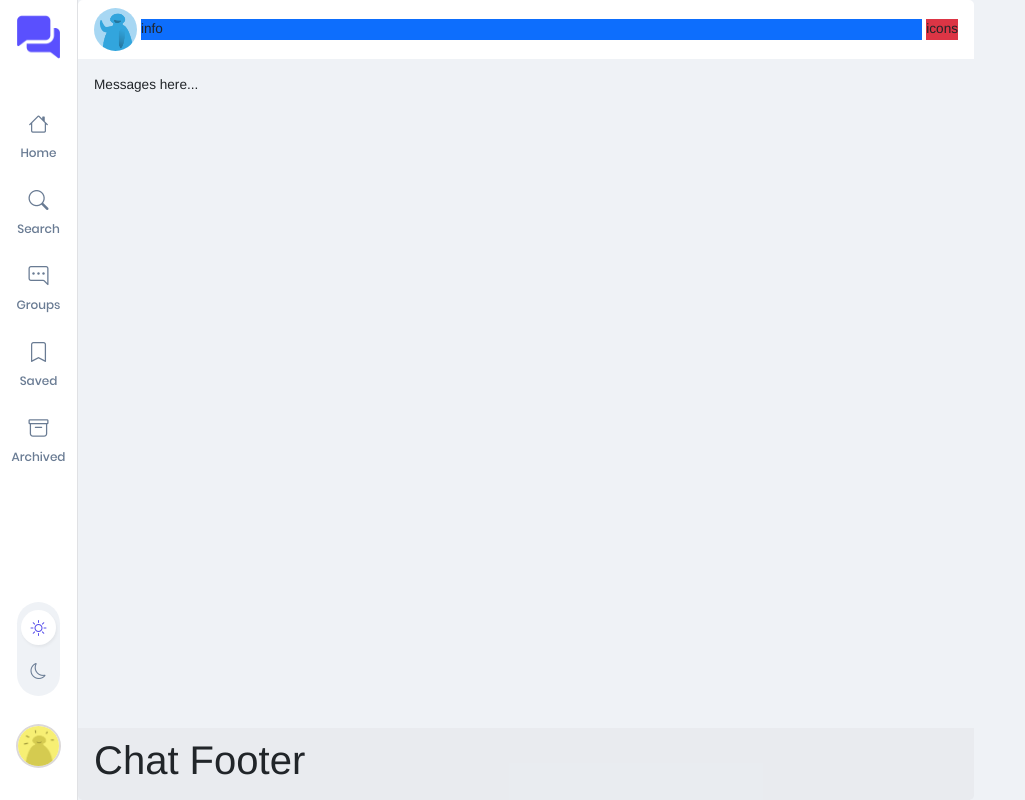
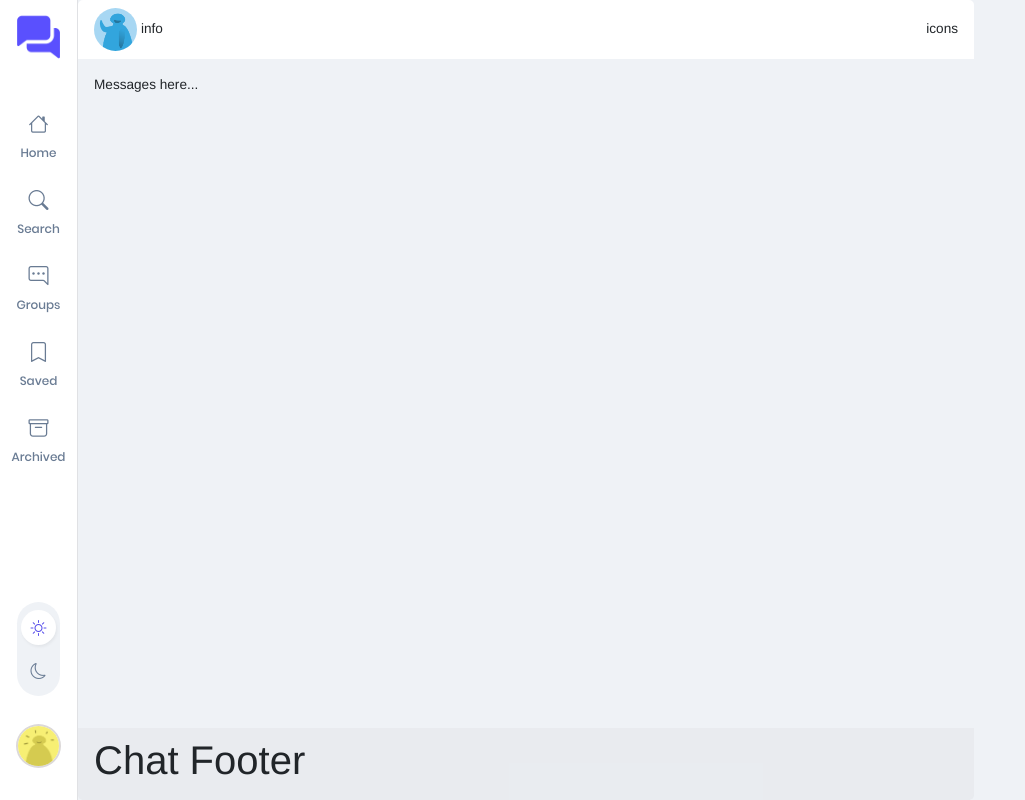
Before and after one commit to axelthereal/async-chat-room, a Vue app in the folder client/: page /chat in a window 1280 px wide. Shown: the whole page, without its empty margins (0-1025 px from the left). Built offline with nearby package versions, Linux system fonts and the light colour scheme.

Commit message:
Edited chat box

```diff
--- a/client/src/components/ChatBox.vue
+++ b/client/src/components/ChatBox.vue
@@ -3,8 +3,8 @@
         <div class="card-header border-0 bg-white">
            <div class="cb-info d-flex justify-content-between align-items-center gap-1">
               <img src="../assets/images/user3.png" alt="" class="rounded-circle cursor-p" width="43" height="43" />
-              <div class="cb-data  w-100 bg-primary">info</div>
-              <div class="icons nowrap  bg-danger">icons</div>
+              <div class="cb-data  w-100">info</div>
+              <div class="icons nowrap">icons</div>
            </div>
         </div>
         <div class="card-body border-0"> Messages here...</div>
```
